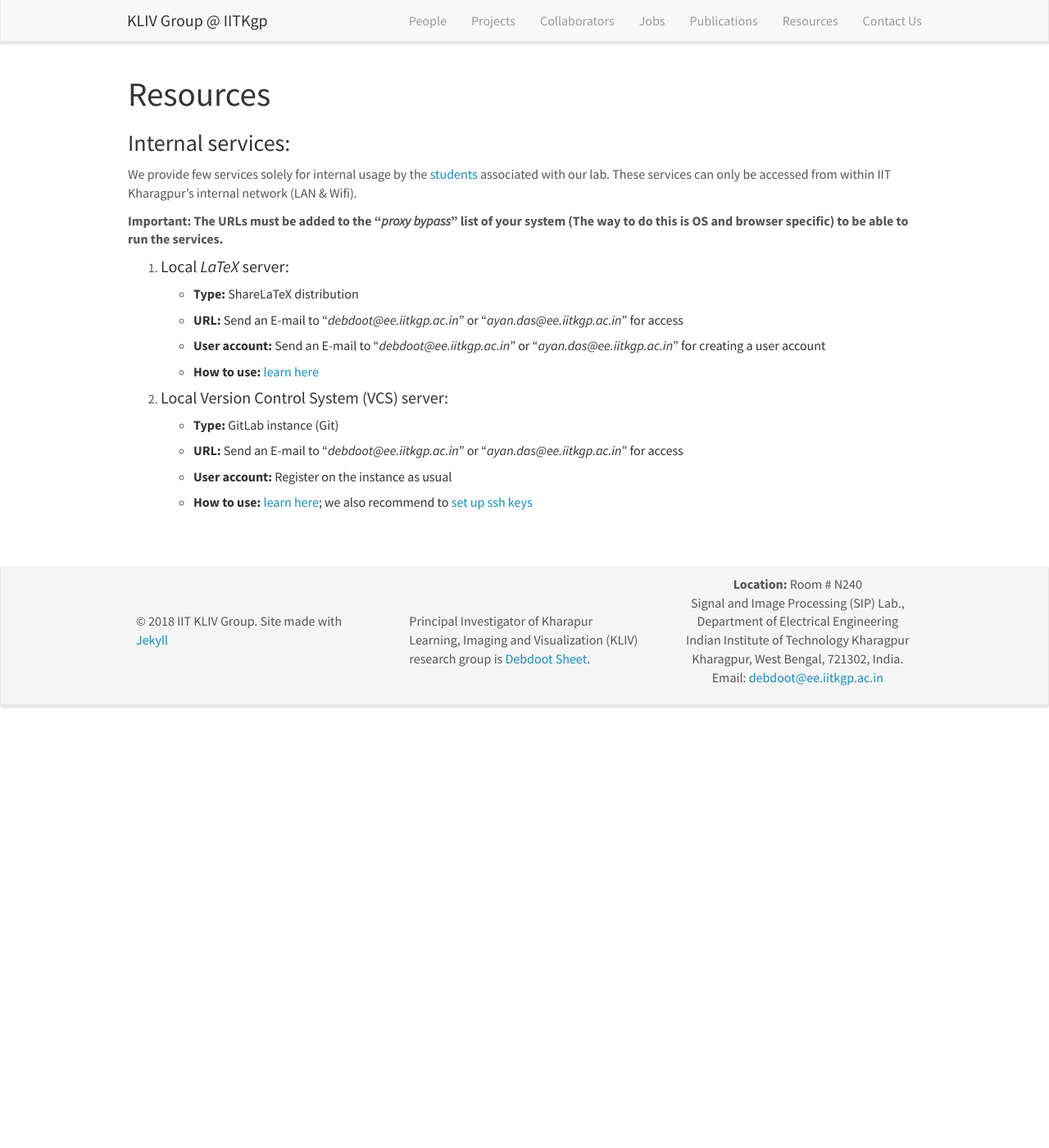
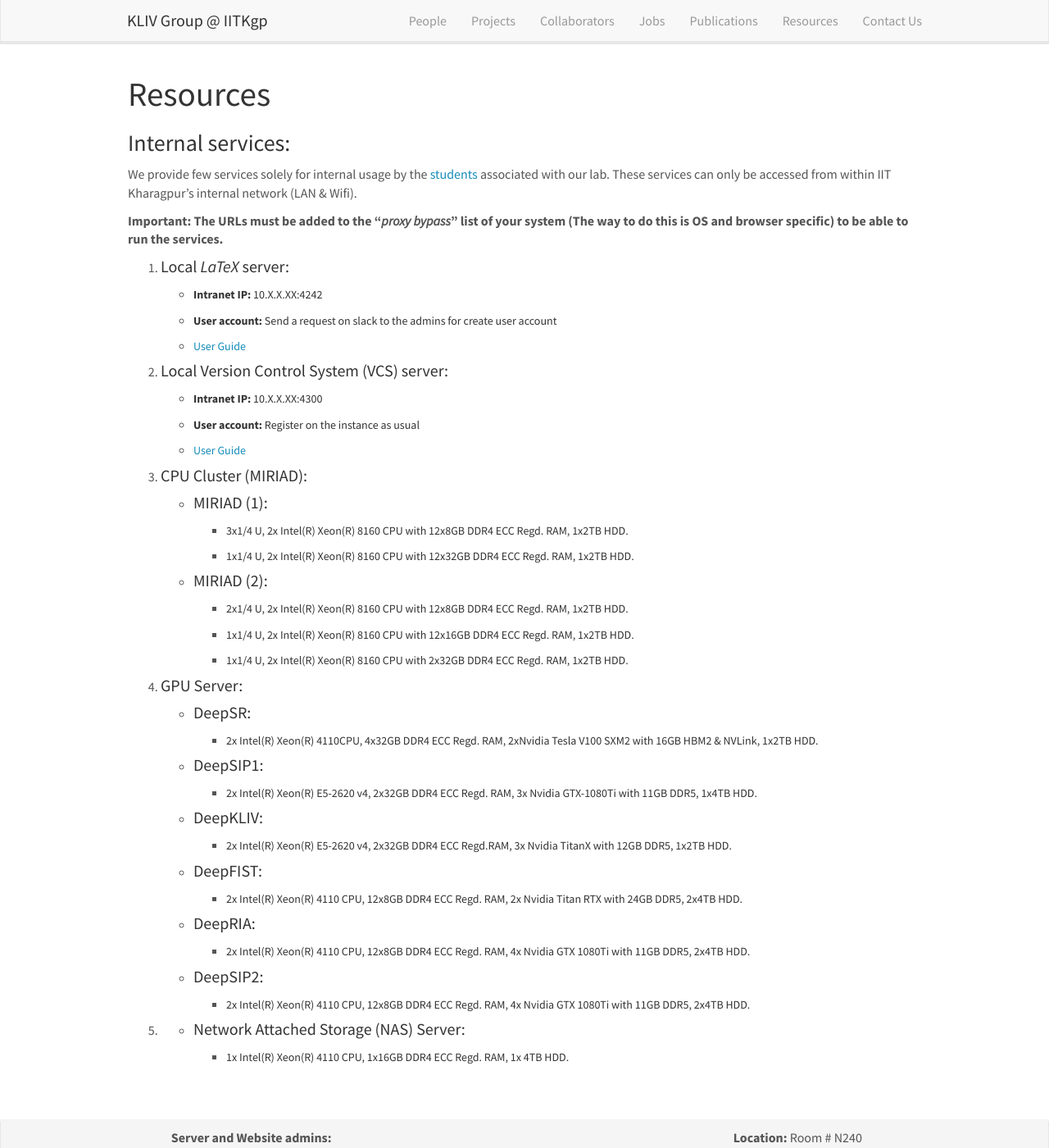
Before and after one commit to iitkliv/tempsite, a Jekyll site: the page built from _pages/resources.md, in a window 1280 px wide and 1400 px high. Shown: the whole window at 82% size. Built offline with Jekyll 4.4.1, drawn with Linux system fonts in a browser that asks for light colours; nearby versions of some CDN libraries; some of the changed text lies outside the part shown.

Commit message:
lots of modifications

```diff
--- a/_includes/footer.html
+++ b/_includes/footer.html
@@ -4,14 +4,12 @@
 	  <div class="row">
 
 		<div class="col-sm-4">
-      <br> <br>
-		  <p>&copy 2018 IIT KLIV Group. Site made with <a href="https://jekyllrb.com">Jekyll</a></p>
-          <!-- <p>We are a part of the <a href="http://ee.iitkgp.ac.in/">Electrical Engineering Dept.</a> @ <a href="http://iitkgp.ac.in/">Indian Institute of Technology (IIT), Kharagpur</a>.</p> -->
+		  <p style="text-align: center;"><strong>Server and Website admins:</strong><br> Ayan Das (<a href="mailto: ayan.das@ee.iitkgp.ac.in">ayan.das@ee.iitkgp.ac.in</a>) <br> Arindam Chakraborty (<a href="mailto: arindamchk1995@gmail.com">arindamchk1995@gmail.com</a>)<br><br>&copy 2018-19 IIT KLIV Group.</a></p>
 		</div>
 
     <div class="col-sm-4">
           <br> <br>
-          <p>Principal Investigator of Kharapur Learning, Imaging and Visualization (KLIV) research group is <a href="http://www.facweb.iitkgp.ac.in/~debdoot/index.html">Debdoot Sheet</a>.</p>
+          <p style="text-align: center;"><strong>Principal Investigator</strong> of Kharapur Learning, Imaging and Visualization (KLIV) research group is <a href="http://www.facweb.iitkgp.ac.in/~debdoot/index.html">Dr. Debdoot Sheet</a>.</p>
           <!-- <p>
             <strong>KLIV group</strong> is funded by <a href="https://www.intel.in/content/www/in/en/homepage.html">Intel India Pvt. Ltd.</a>, <a href="https://developer.nvidia.com/academia">NVidia GPU Education centre</a>, <a href="http://www.dbtindia.nic.in/">Dept. of Biotech - Govt. of India</a> and other.
           </p> -->
--- a/_pages/resources.md
+++ b/_pages/resources.md
@@ -15,15 +15,45 @@ We provide few services solely for internal usage by the [students]({{ site.url
 **Important: The URLs must be added to the "*proxy bypass*" list of your system (The way to do this is OS and browser specific) to be able to run the services.**
 
 1. #### Local *LaTeX* server:
-	* ##### **Type:** ShareLaTeX distribution
-	* ##### **URL:** Send an E-mail to "*debdoot@ee.iitkgp.ac.in*" or "*ayan.das@ee.iitkgp.ac.in*" for access
-	* ##### **User account:** Send an E-mail to "*debdoot@ee.iitkgp.ac.in*" or "*ayan.das@ee.iitkgp.ac.in*" for creating a user account
-	* ##### **How to use:** [learn here](https://www.youtube.com/watch?v=iWlc5ufcsdk)
+	* ###### **Intranet IP:** 10.X.X.XX:4242
+	* ###### **User account:** Send a request on slack to the admins for create user account
+	* ###### [User Guide](https://www.overleaf.com/learn/latex/LaTeX_video_tutorial_for_beginners_(video_1)/)
 
 2. #### Local Version Control System (VCS) server:
-	* ##### **Type:** GitLab instance (Git)
-	* ##### **URL:** Send an E-mail to "*debdoot@ee.iitkgp.ac.in*" or "*ayan.das@ee.iitkgp.ac.in*" for access
-	* ##### **User account:** Register on the instance as usual
-	* ##### **How to use:** [learn here](https://www.youtube.com/watch?v=enMumwvLAug); we also recommend to [set up ssh keys](https://docs.gitlab.com/ce/ssh/)
+	* ###### **Intranet IP:** 10.X.X.XX:4300
+	* ###### **User account:** Register on the instance as usual
+	* ###### [User Guide](https://docs.gitlab.com/ee/ssh/)
+
+3. #### CPU Cluster (MIRIAD):
+   * #### MIRIAD (1):
+       * ###### 3x1/4 U, 2x Intel(R) Xeon(R) 8160 CPU with 12x8GB DDR4 ECC Regd. RAM, 1x2TB HDD.
+       * ###### 1x1/4 U, 2x Intel(R) Xeon(R) 8160 CPU with 12x32GB DDR4 ECC Regd. RAM, 1x2TB HDD.
+
+   * #### MIRIAD (2):
+       * ###### 2x1/4 U, 2x Intel(R) Xeon(R) 8160 CPU with 12x8GB DDR4 ECC Regd. RAM, 1x2TB HDD.
+       * ###### 1x1/4 U, 2x Intel(R) Xeon(R) 8160 CPU with 12x16GB DDR4 ECC Regd. RAM, 1x2TB HDD.
+       * ###### 1x1/4 U, 2x Intel(R) Xeon(R) 8160 CPU with 2x32GB DDR4 ECC Regd. RAM, 1x2TB HDD.
+
+4. #### GPU Server:
+   * #### DeepSR:
+       * ###### 2x Intel(R) Xeon(R) 4110CPU, 4x32GB DDR4 ECC Regd. RAM, 2xNvidia Tesla V100 SXM2 with 16GB HBM2 & NVLink, 1x2TB HDD.
+
+   * #### DeepSIP1:
+       * ###### 2x Intel(R) Xeon(R) E5-2620 v4, 2x32GB DDR4 ECC Regd. RAM, 3x Nvidia GTX-1080Ti with 11GB DDR5, 1x4TB HDD.
+
+   * #### DeepKLIV:
+       * ###### 2x Intel(R) Xeon(R) E5-2620 v4, 2x32GB DDR4 ECC Regd.RAM, 3x Nvidia TitanX with 12GB DDR5, 1x2TB HDD.
+
+   * #### DeepFIST:
+       * ###### 2x Intel(R) Xeon(R) 4110 CPU, 12x8GB DDR4 ECC Regd. RAM, 2x Nvidia Titan RTX with 24GB DDR5, 2x4TB HDD.
+
+   * #### DeepRIA:
+       * ###### 2x Intel(R) Xeon(R) 4110 CPU, 12x8GB DDR4 ECC Regd. RAM, 4x Nvidia GTX 1080Ti with 11GB DDR5, 2x4TB HDD.
+
+   * #### DeepSIP2:
+       * ###### 2x Intel(R) Xeon(R) 4110 CPU, 12x8GB DDR4 ECC Regd. RAM, 4x Nvidia GTX 1080Ti with 11GB DDR5, 2x4TB HDD.
+
+5. * #### Network Attached Storage (NAS) Server:
+       *  ###### 1x Intel(R) Xeon(R) 4110 CPU, 1x16GB DDR4 ECC Regd. RAM, 1x 4TB HDD.
 
 <br /> <br />
--- a/css/main.scss
+++ b/css/main.scss
@@ -90,3 +90,18 @@ firstp {
     margin-left: 30px;
     margin-right: 30px;
 }
+
+/* Three image containers (use 25% for four, and 50% for two, etc) */
+.column {
+  float: left;
+  width: 50%;
+  padding: 5px;
+}
+
+/* Clear floats after image containers */
+.row::after {
+  content: "";
+  padding-top: 0px;
+  clear: both;
+  display: table;
+}
```
Also changed, not shown: _data/jobs.yml (deleted, +0 -10 lines), _data/publist.yml (+0 -20 lines), _pages/publications.md (+2 -2 lines), _pages/vacancies.md (+12 -25 lines), images/banner_2.png (deleted), 4 other files.
